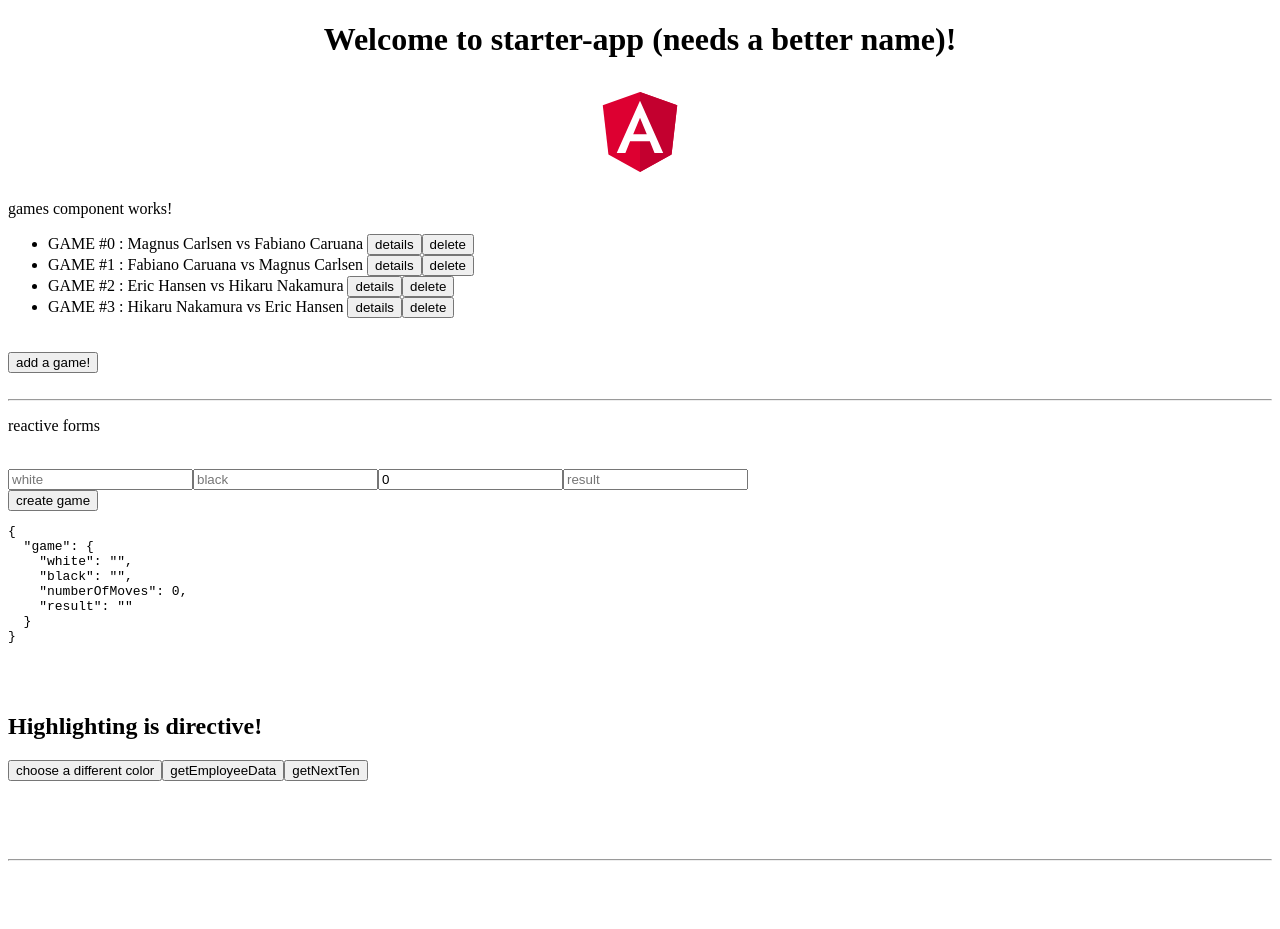
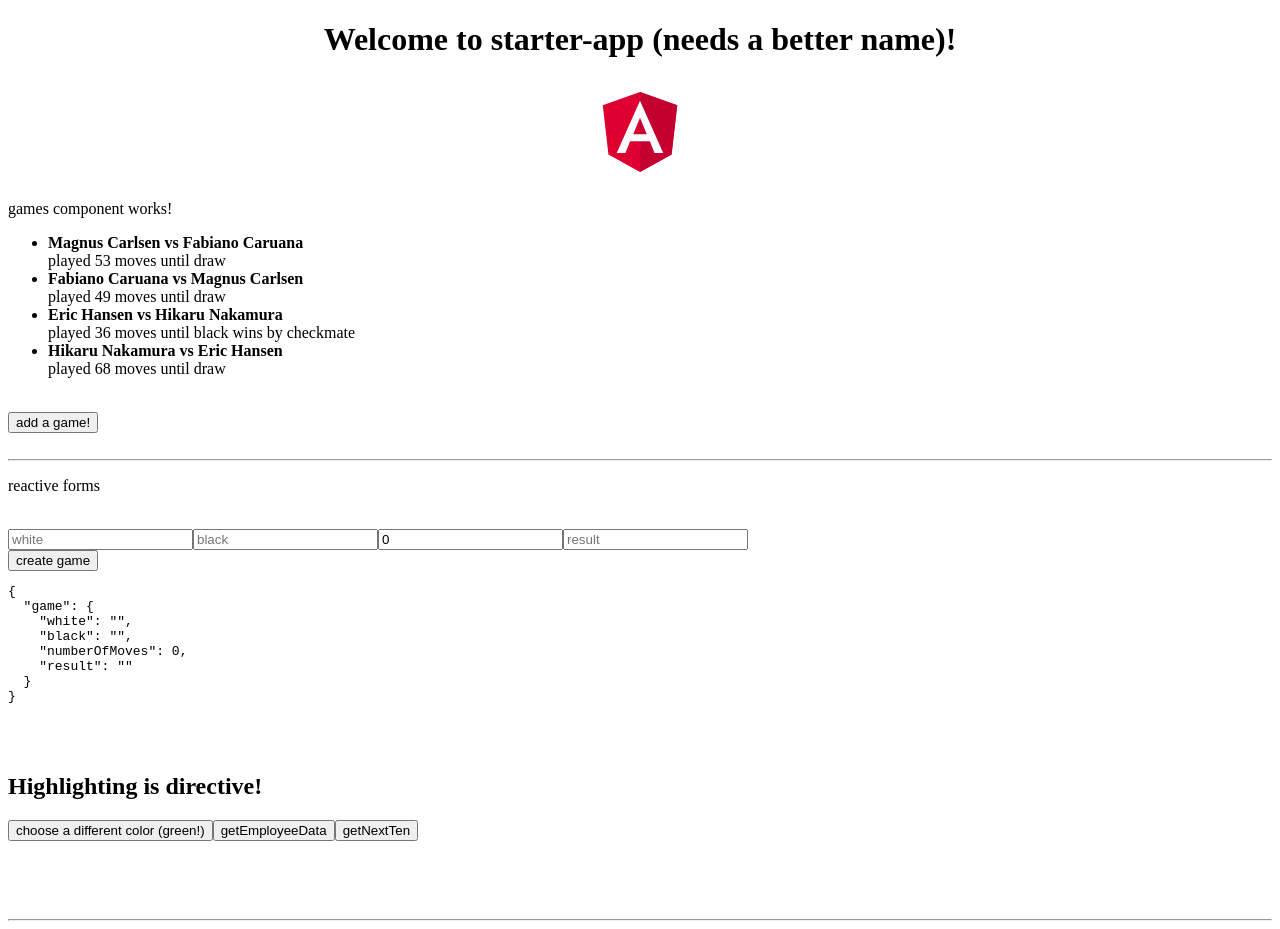
Before and after one commit to ivarcode/starter-app, an Angular app: page /game-list in a window 1280 px wide. Before the commit the page ends 869 px from the top, so only its background shows below. Built offline with nearby package versions, Linux system fonts and the light colour scheme.

Commit message:
custom chessgamepipe

```diff
--- a/src/app/app.component.html
+++ b/src/app/app.component.html
@@ -15,7 +15,9 @@
 
 <h2 [myHighlight]="colorValue">Highlighting is directive!</h2>
 
-<button (click)="changeColorToGreen()">choose a different color</button>
+<button (click)="changeColorToGreen()">
+  choose a different color (green!)
+</button>
 
 <button (confirm)="getEmployeeData()" (click)="getEmployeeData()">
   getEmployeeData
--- a/src/app/app.module.ts
+++ b/src/app/app.module.ts
@@ -14,6 +14,7 @@ import { GameviewComponent } from './gameview/gameview.component';
 import { GamesComponent } from './games/games.component';
 import { AddGameComponent } from './games/components/add-game/add-game.component';
 import { FancyDirective } from './fancy.directive';
+import { ChessGamePipe } from './chessgamepipe.pipe';
 
 @NgModule({
   declarations: [
@@ -21,7 +22,8 @@ import { FancyDirective } from './fancy.directive';
     GameviewComponent,
     GamesComponent,
     AddGameComponent,
-    FancyDirective
+    FancyDirective,
+    ChessGamePipe
   ],
   imports: [
     BrowserModule,
--- /dev/null
+++ b/src/app/chessgamepipe.pipe.ts
@@ -0,0 +1,20 @@
+import { Pipe, PipeTransform } from '@angular/core';
+import { Game } from './models/game.interface';
+
+@Pipe({
+  name: 'chessgamepipe'
+})
+export class ChessGamePipe implements PipeTransform {
+  transform(game: Game) {
+    return (
+      '<strong>' +
+      game.white +
+      ' vs ' +
+      game.black +
+      '</strong><br /> played ' +
+      game.numberOfMoves +
+      ' moves until ' +
+      game.result
+    );
+  }
+}
--- a/src/app/games/games.component.html
+++ b/src/app/games/games.component.html
@@ -3,10 +3,13 @@
 </p>
 
 <ul>
-  <li *ngFor="let game of games; let i = index">
-    GAME #{{ i }} : {{ game.white }} vs {{ game.black }}
+  <li
+    *ngFor="let game of games; let i = index"
+    [innerHTML]="game | chessgamepipe"
+  >
+    <!--GAME #{{ i }} : {{ game.white }} vs {{ game.black }}
     <button routerLink="game-details">details</button>
-    <button (click)="deleteGame(i)">delete</button>
+    <button (click)="deleteGame(i)">delete</button>-->
   </li>
 </ul>
 
```
